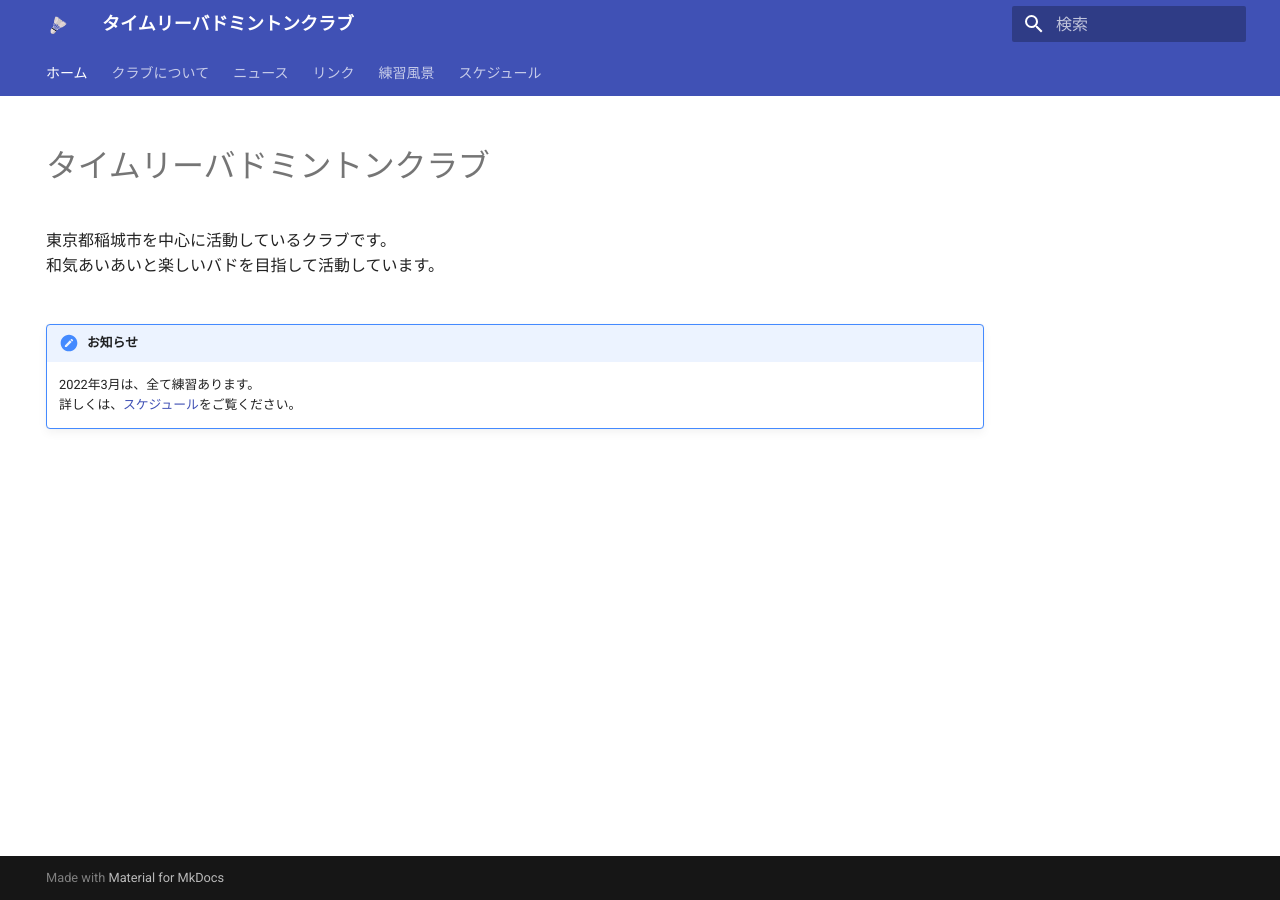
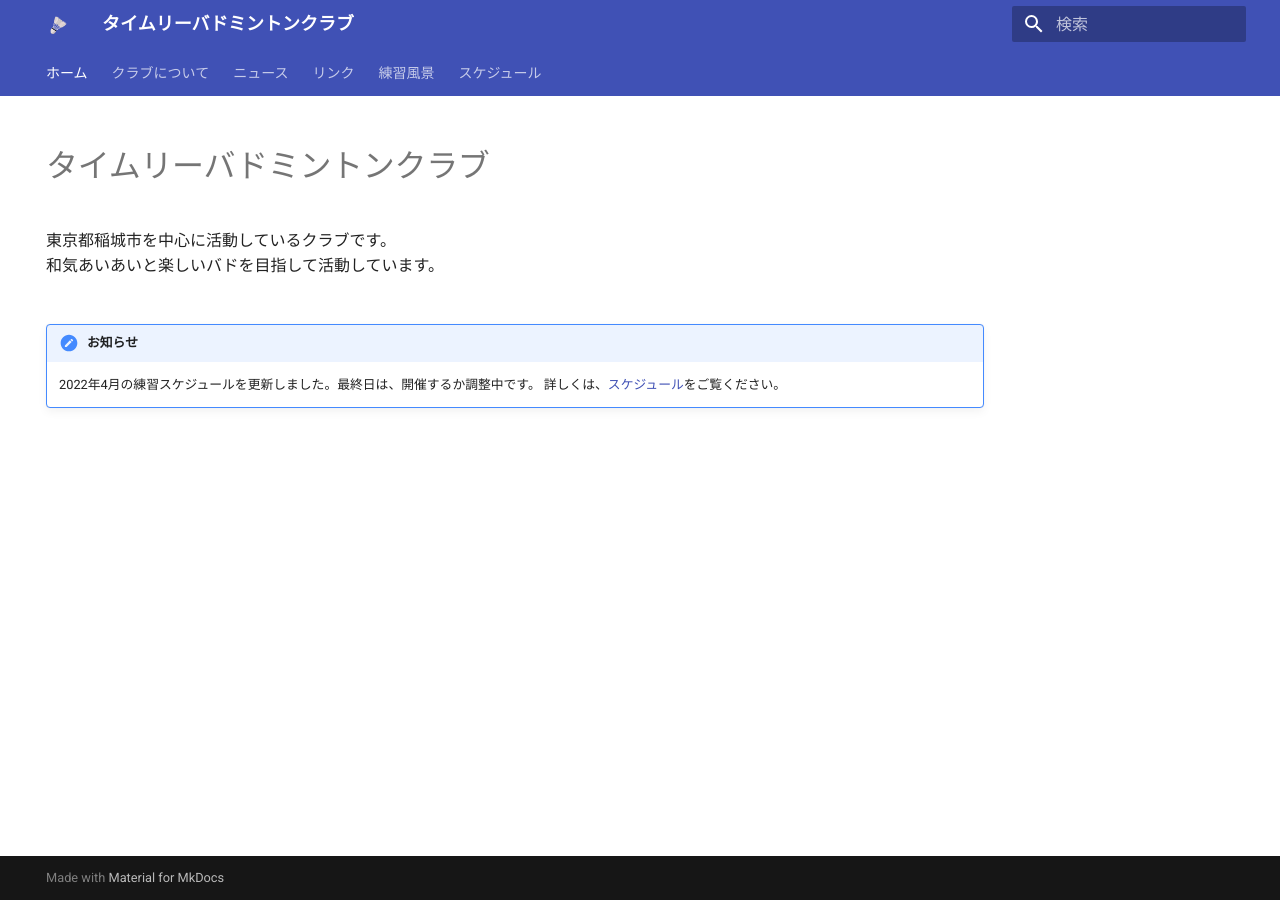
Before and after one commit to itokouji/timely_blog, an MkDocs documentation site: the page built from docs/index.md, in a window 1280 px wide. Built offline with MkDocs 1.6.1 and Material for MkDocs 9.7.7, drawn with Linux system fonts in a browser that asks for light colours.

Commit message:
add files

```diff
--- a/docs/index.md
+++ b/docs/index.md
@@ -8,5 +8,5 @@
 </br>
 
 !!! お知らせ
-    2022年3月は、全て練習あります。
+    2022年4月の練習スケジュールを更新しました。最終日は、開催するか調整中です。
     詳しくは、[スケジュール](./schedule.md)をご覧ください。
```
